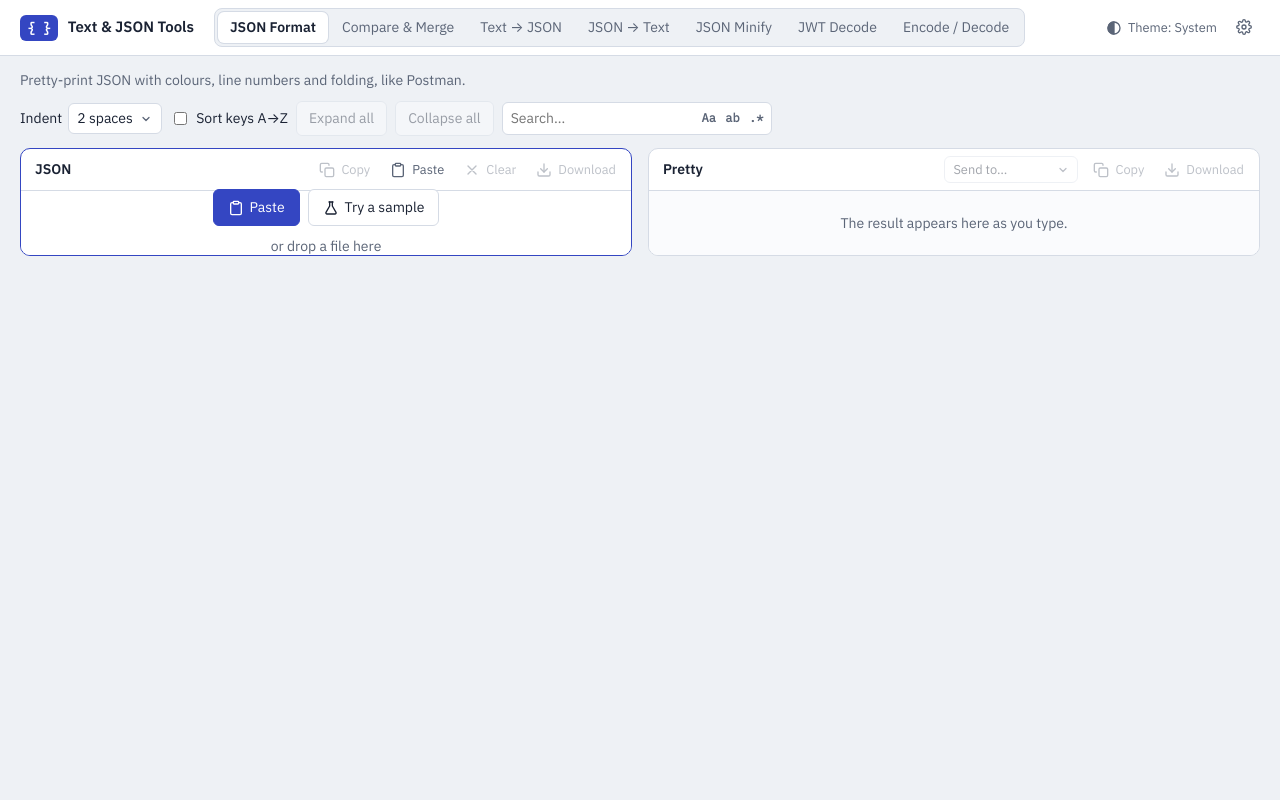
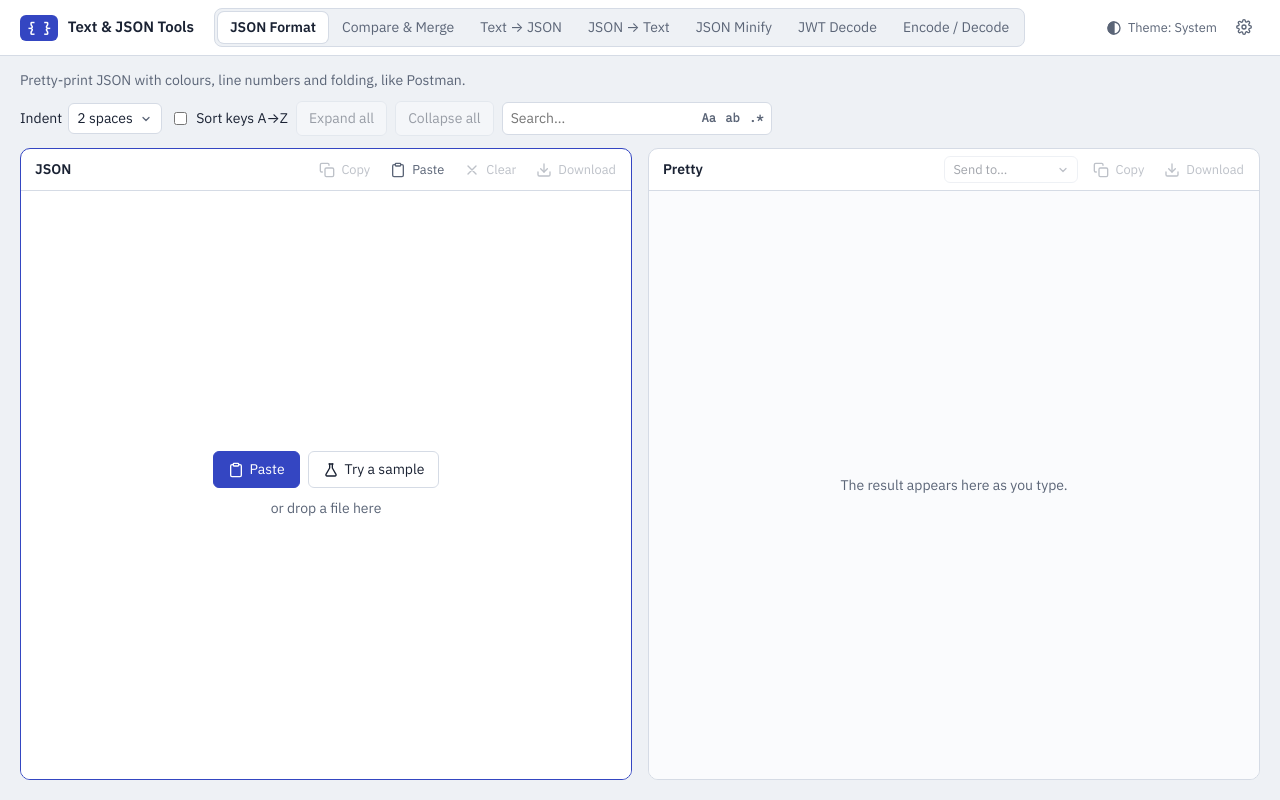
Before and after one commit to vanmanh49/text-json-tools, a React (Vite) app: page / in a window 1280 px wide. Built offline with nearby package versions, Linux system fonts and the light colour scheme.

Commit message:
Keep #root out of the layout so panels fill the screen again

```diff
--- a/src/style.css
+++ b/src/style.css
@@ -60,6 +60,7 @@
 }
 
 * { box-sizing: border-box; }
+#root { display: contents; } /* React's mount point must not break the body → main flex chain */
 body {
   margin: 0; min-height: 100dvh; display: flex; flex-direction: column;
   background: var(--bg); color: var(--text);
```
